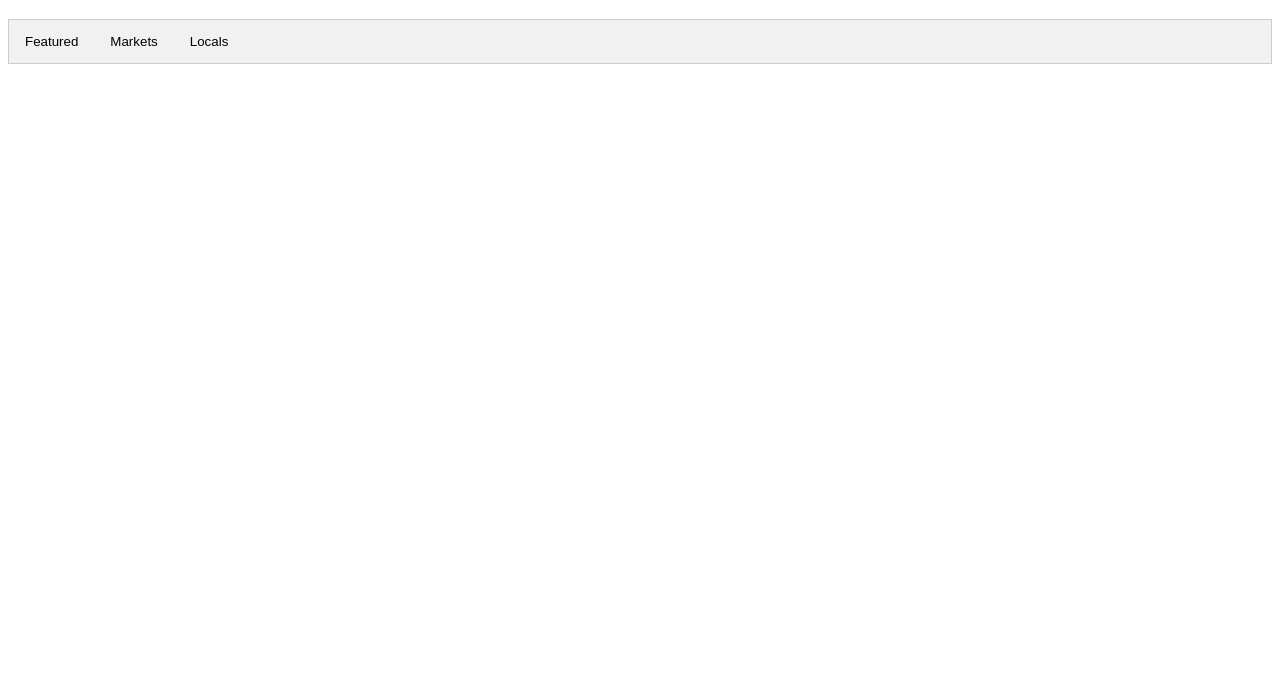
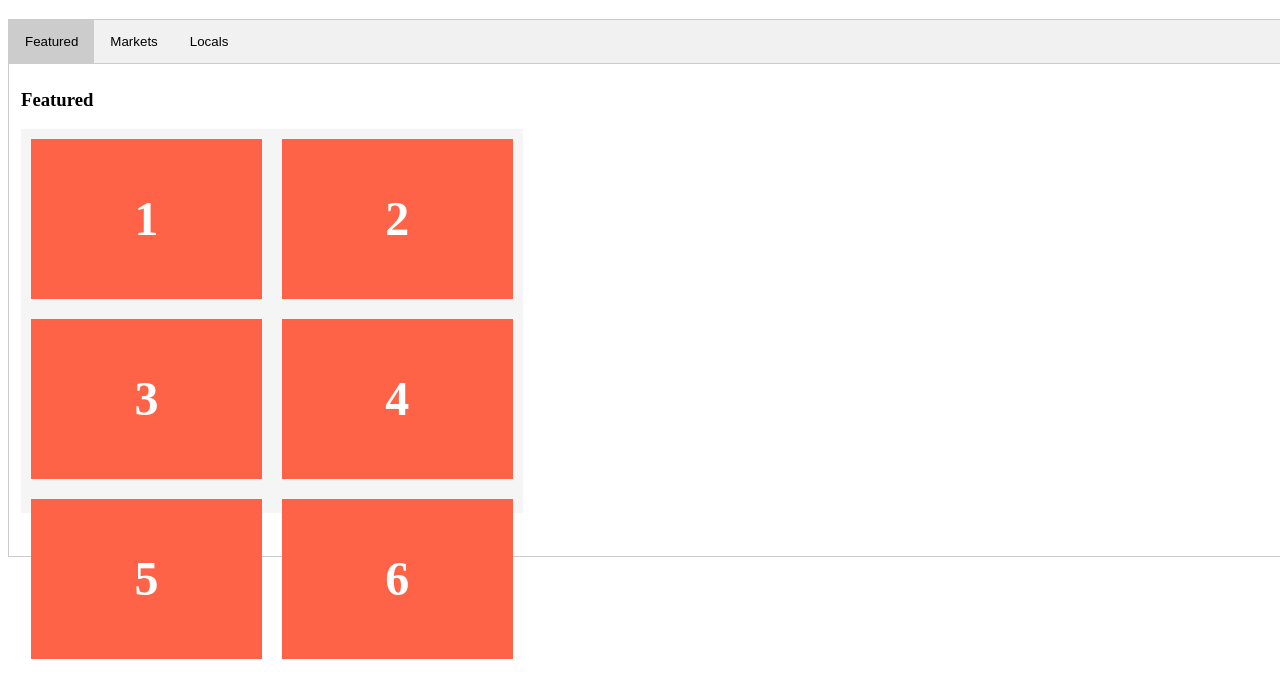
Before and after one commit to kjain1995/Binder, a website: page index.html in a window 1280 px wide. Shown: the part 61-758 px from the top of the page. Drawn offline with Linux system fonts and the light colour scheme.

Commit message:
adding flexbox layout

```diff
--- a/index.html
+++ b/index.html
@@ -10,24 +10,32 @@
 <h1>Binder</h1>
 
 <div class="tab">
-  <button class="tablinks" onclick="openTab(event, 'Featured')">Featured</button>
+  <button class="tablinks active" onclick="openTab(event, 'Featured')">Featured</button>
   <button class="tablinks" onclick="openTab(event, 'Markets')">Markets</button>
   <button class="tablinks" onclick="openTab(event, 'Locals')">Locals</button>
 </div>
 
-<div id="Featured" class="tabcontent">
+<!--Initially show featured tab-->
+<div id="Featured" class="tabcontent" style="display: block;">
   <h3>Featured</h3>
-  <p>Featured cards for sale</p>
+	<ul class="flex-container">
+		<li class="flex-item">1</li>
+	  <li class="flex-item">2</li>
+	  <li class="flex-item">3</li>
+	  <li class="flex-item">4</li>
+	  <li class="flex-item">5</li>
+	  <li class="flex-item">6</li>
+		<!-- <p>Featured cards for sale</p> -->
+	</ul>
 </div>
-
 <div id="Markets" class="tabcontent">
   <h3>Markets</h3>
-  <p>Paris is the capital of France.</p>
+	<p>Featured cards for sale</p>
 </div>
 
 <div id="Locals" class="tabcontent">
   <h3>Locals</h3>
-  <p>Tokyo is the capital of Japan.</p>
+		<p>Featured cards for sale</p>
 </div>
 </body>
 </html>
--- a/js/custom.js
+++ b/js/custom.js
@@ -2,13 +2,13 @@ function openTab(evt, tabName) {
     // Declare all variables
     var i, tabcontent, tablinks;
 
-    // Get all elements with class="tabcontent" and hide them
+    // Hide all tab content
     tabcontent = document.getElementsByClassName("tabcontent");
     for (i = 0; i < tabcontent.length; i++) {
         tabcontent[i].style.display = "none";
     }
 
-    // Get all elements with class="tablinks" and remove the class "active"
+    // Set all tabs to unfocused
     tablinks = document.getElementsByClassName("tablinks");
     for (i = 0; i < tablinks.length; i++) {
         tablinks[i].className = tablinks[i].className.replace(" active", "");
--- a/styles/custom.css
+++ b/styles/custom.css
@@ -1,3 +1,8 @@
+body, html {
+  height: 100%;
+  width: 100%;
+}
+
 /* Style the tab */
 div.tab {
     overflow: hidden;
@@ -26,10 +31,46 @@ div.tab button.active {
     background-color: #ccc;
 }
 
+
 /* Style the tab content */
 .tabcontent {
-    display: none;
+  display: none;
     padding: 6px 12px;
     border: 1px solid #ccc;
     border-top: none;
+    height: 60%
 }
+
+.flex-container {
+  display: -webkit-box;
+  display: -moz-box;
+  display: -ms-flexbox;
+  display: -webkit-flex;
+  display: flex;
+  -webkit-flex-flow: row wrap;
+  justify-content: flex-start;
+
+  padding: 0;
+  margin: 0;
+  list-style: none;
+
+  height: 80%;
+  width: 40%;
+  background-color: whitesmoke;
+}
+
+.flex-item {
+  background: tomato;
+  padding: 5px;
+  width: 200px;
+  height: 150px;
+  margin: 10px;
+
+  flex-shrink: 0;
+  flex-grow: 1;
+  line-height: 150px;
+  color: white;
+  font-weight: bold;
+  font-size: 3em;
+  text-align: center;
+}
```
